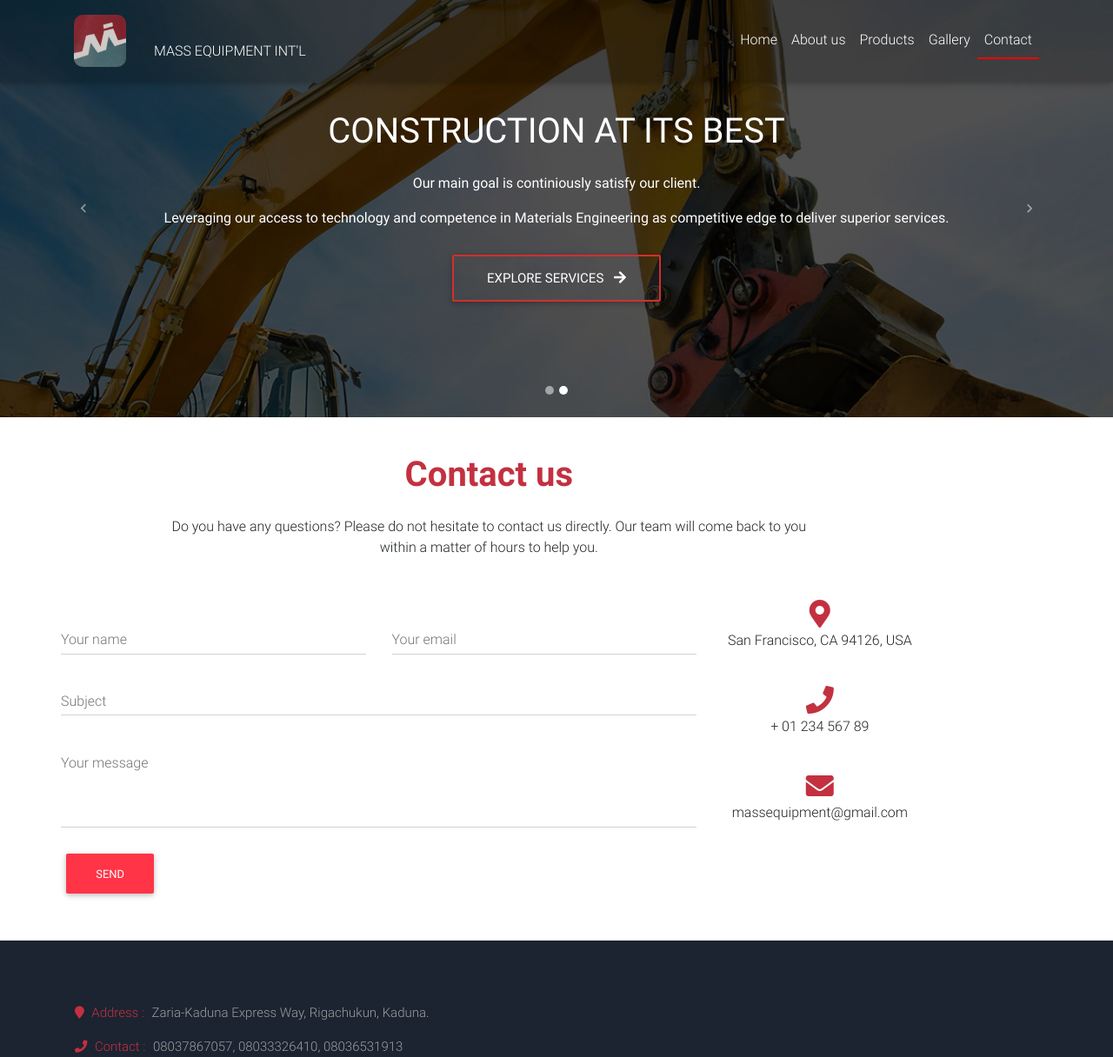
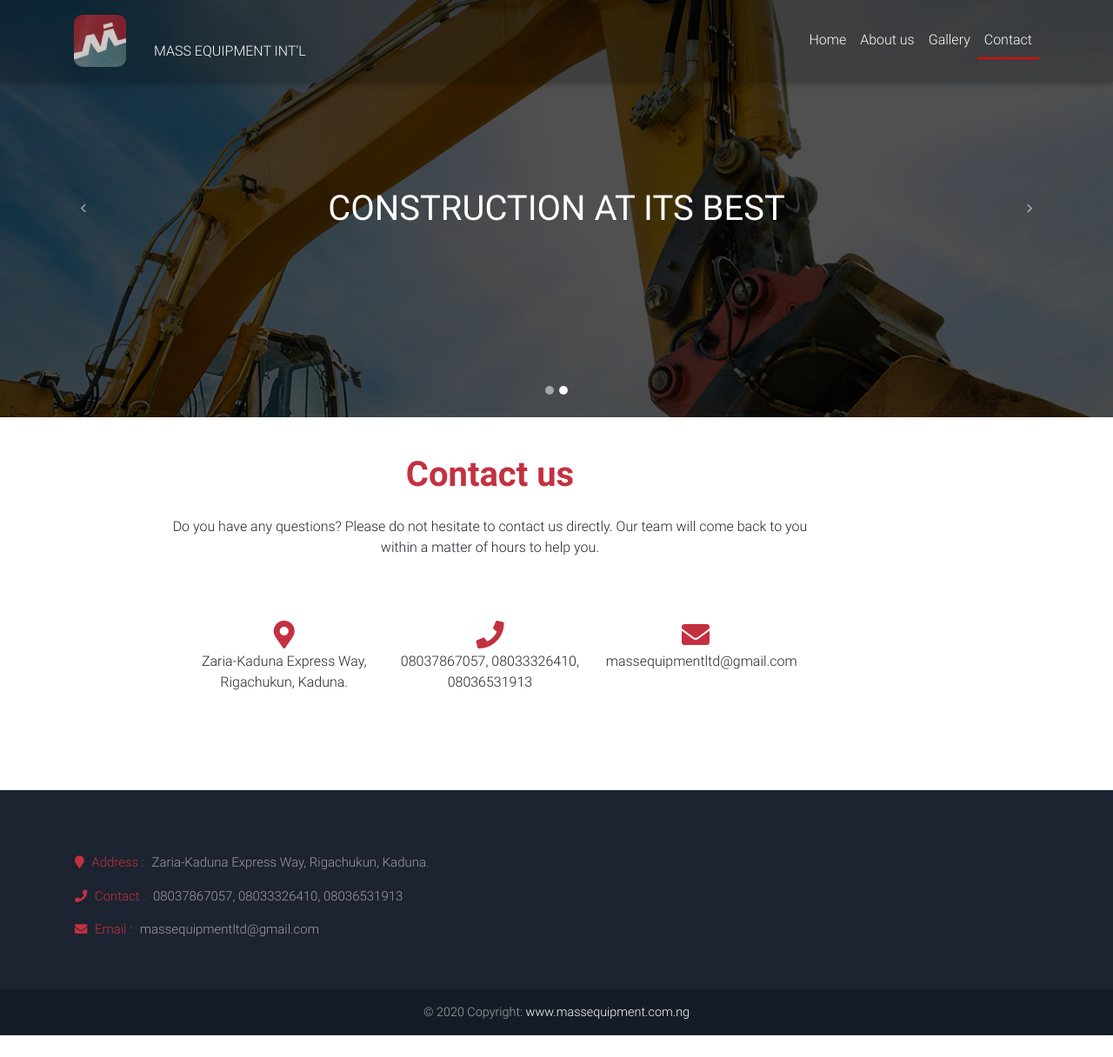
Before and after one commit to Jonathan4github/mass-int-equipment, a plain HTML site: page contact.html in a window 1280 px wide. Shown: the top 1216 px of the page at 87% size. After the commit the page ends 1191 px from the top, so only its background shows below. Drawn offline with Linux system fonts and the light colour scheme.

Commit message:
improve contact page

```diff
--- a/contact.html
+++ b/contact.html
@@ -5,7 +5,7 @@
   <meta charset="utf-8">
   <meta name="viewport" content="width=device-width, initial-scale=1, shrink-to-fit=no">
   <meta http-equiv="x-ua-compatible" content="ie=edge">
-  <title>Mass Int'l | Products</title>
+  <title>Mass Int'l | Contact</title>
   <link rel="Mass icon" href="images/favicon.png" />
   <!-- Font Awesome -->
   <link rel="stylesheet" href="https://use.fontawesome.com/releases/v5.7.0/css/all.css">
@@ -61,11 +61,6 @@
             </a>
           </li>
           <li class="nav-item">
-            <a href="products.html" class="nav-link">
-              Products
-            </a>
-          </li>
-          <li class="nav-item">
             <a href="gallery.html" class="nav-link">
               Gallery
             </a>
@@ -103,28 +98,11 @@
 
             <!-- Content -->
             <div class="text-center white-text mx-5 wow fadeIn">
-              <h1 class="mb-4">
+              <h1 class="mt-2">
                 <strong>WELCOME TO MASS INT'L & EQUIPMENT</strong>
               </h1>
-
-              <p>
-                <strong>Our main goal is continiously satisfy our client.</strong>
-              </p>
-
-              <p class="mb-4 d-none d-md-block">
-                <strong>Leveraging our access to technology and competence in Materials Engineering as competitive edge to
-                  deliver superior services.</strong>
-              </p>
-
-              <a href="" class="btn btn-outline-red btn-lg">
-                <span class="white-text">
-                  Explore Services
-                  <i class="fas fa-arrow-right ml-2"></i>
-                </span>
-              </a>
             </div>
             <!-- Content -->
-
           </div>
           <!-- Mask & flexbox options-->
 
@@ -141,25 +119,9 @@
 
             <!-- Content -->
             <div class="text-center white-text mx-5 wow fadeIn">
-              <h1 class="mb-4">
+              <h1 class="mt-2">
                 <strong>CONSTRUCTION AT ITS BEST</strong>
               </h1>
-
-              <p>
-                <strong>Our main goal is continiously satisfy our client.</strong>
-              </p>
-
-              <p class="mb-4 d-none d-md-block">
-                <strong>Leveraging our access to technology and competence in Materials Engineering as competitive edge to
-                  deliver superior services.</strong>
-              </p>
-
-              <a href="" class="btn btn-outline-red btn-lg">
-                <span class="white-text">
-                  Explore Services
-                  <i class="fas fa-arrow-right ml-2"></i>
-                </span>
-              </a>
             </div>
             <!-- Content -->
 
@@ -201,89 +163,21 @@
           <p class="text-center w-responsive mx-auto mb-5">Do you have any questions? Please do not hesitate to contact us
             directly. Our team will come back to you within a matter of hours to help you.</p>
 
-          <div class="row">
-
+          <div class="row container text-center w-responsive mx-auto mb-5">
             <!--Grid column-->
-            <div class="col-md-9 mb-md-0 mb-5">
-              <form id="contact-form" name="contact-form" action="mail.php" method="POST">
-
-                <!--Grid row-->
-                <div class="row">
-
-                  <!--Grid column-->
-                  <div class="col-md-6">
-                    <div class="md-form mb-0">
-                      <input type="text" id="name" name="name" class="form-control">
-                      <label for="name" class="">Your name</label>
-                    </div>
-                  </div>
-                  <!--Grid column-->
-
-                  <!--Grid column-->
-                  <div class="col-md-6">
-                    <div class="md-form mb-0">
-                      <input type="text" id="email" name="email" class="form-control">
-                      <label for="email" class="">Your email</label>
-                    </div>
-                  </div>
-                  <!--Grid column-->
-
-                </div>
-                <!--Grid row-->
-
-                <!--Grid row-->
-                <div class="row">
-                  <div class="col-md-12">
-                    <div class="md-form mb-0">
-                      <input type="text" id="subject" name="subject" class="form-control">
-                      <label for="subject" class="">Subject</label>
-                    </div>
-                  </div>
-                </div>
-                <!--Grid row-->
-
-                <!--Grid row-->
-                <div class="row">
-
-                  <!--Grid column-->
-                  <div class="col-md-12">
-
-                    <div class="md-form">
-                      <textarea type="text" id="message" name="message" rows="2" class="form-control md-textarea"></textarea>
-                      <label for="message">Your message</label>
-                    </div>
-
-                  </div>
-                </div>
-                <!--Grid row-->
-
-              </form>
-
-              <div class="text-center text-md-left">
-                <a class="btn btn-danger" onclick="document.getElementById('contact-form').submit();">Send</a>
-              </div>
-              <div class="status"></div>
+            <div class="col-md-4 text-center">
+              <i class="fas fa-map-marker-alt mt-4 fa-2x maroon-text"></i>
+              <p>Zaria-Kaduna Express Way, Rigachukun, Kaduna.</p>
+            </div>
+            <div class="col-md-4 text-center">
+              <i class="fas fa-phone mt-4 fa-2x maroon-text"></i>
+              <p>08037867057, 08033326410, 08036531913</p>
+            </div>
+            <div class="col-md-4 text-center">
+              <i class="fas fa-envelope mt-4 fa-2x maroon-text"></i>
+              <p>massequipmentltd@gmail.com</p>
             </div>
             <!--Grid column-->
-
-            <!--Grid column-->
-            <div class="col-md-3 text-center">
-              <ul class="list-unstyled mb-0">
-                <li><i class="fas fa-map-marker-alt fa-2x maroon-text"></i>
-                  <p>San Francisco, CA 94126, USA</p>
-                </li>
-
-                <li><i class="fas fa-phone mt-4 fa-2x maroon-text"></i>
-                  <p>+ 01 234 567 89</p>
-                </li>
-
-                <li><i class="fas fa-envelope mt-4 fa-2x maroon-text"></i>
-                  <p>massequipment@gmail.com</p>
-                </li>
-              </ul>
-            </div>
-            <!--Grid column-->
-
           </div>
 
         </section>
@@ -331,8 +225,8 @@
     <hr class="my-4">
     <!--Copyright-->
     <div class="footer-copyright py-3">
-      © 2019 Copyright:
-      <a href=""> www.massequipment.com </a>
+      © 2020 Copyright:
+      <a href="https://massequipment.com.ng/"> www.massequipment.com.ng</a>
     </div>
     <!--/.Copyright-->
 
```
Also changed, not shown: about.html (+6 -43 lines), gallery.html (+3 -3 lines), images/DSC_3300.JPG (added).
